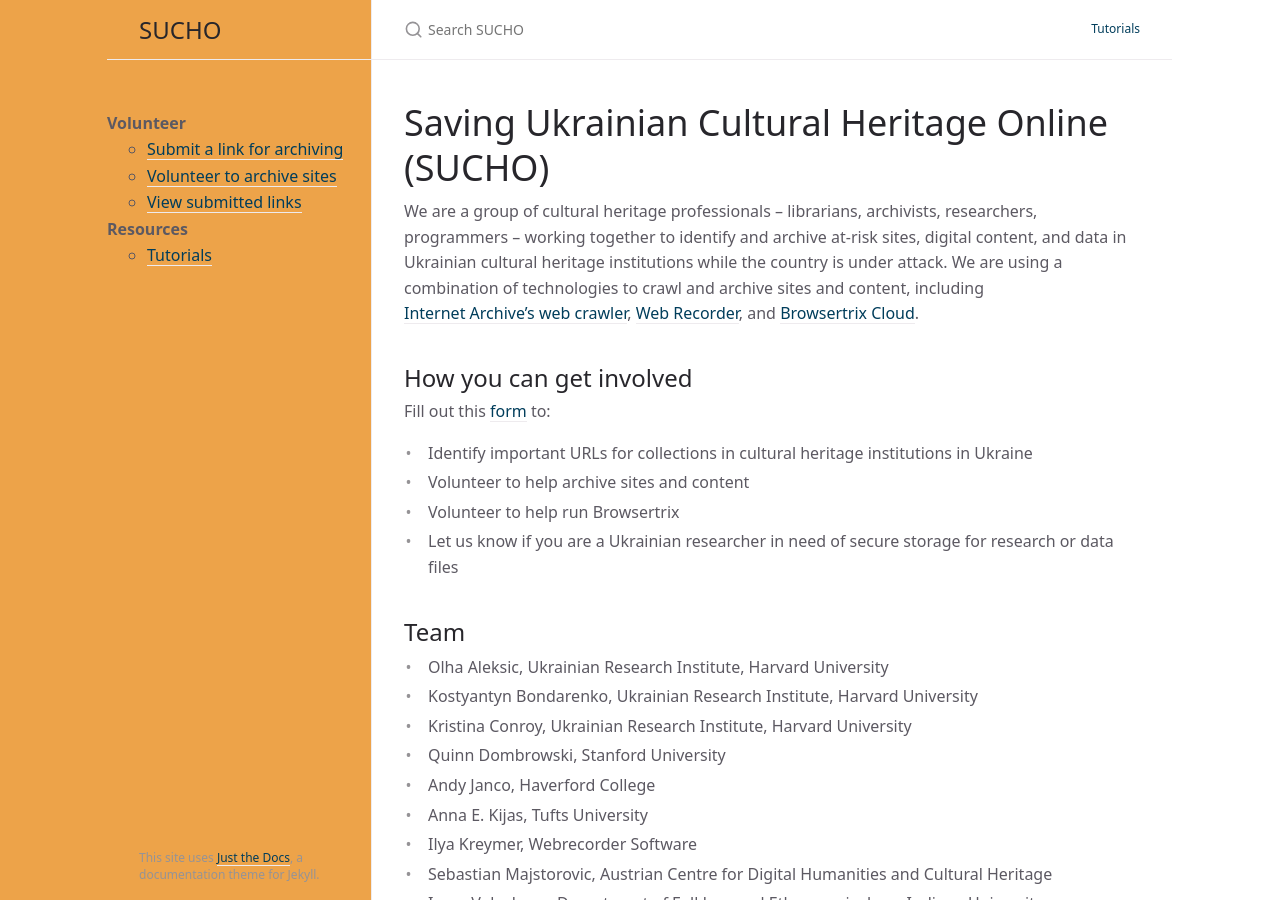
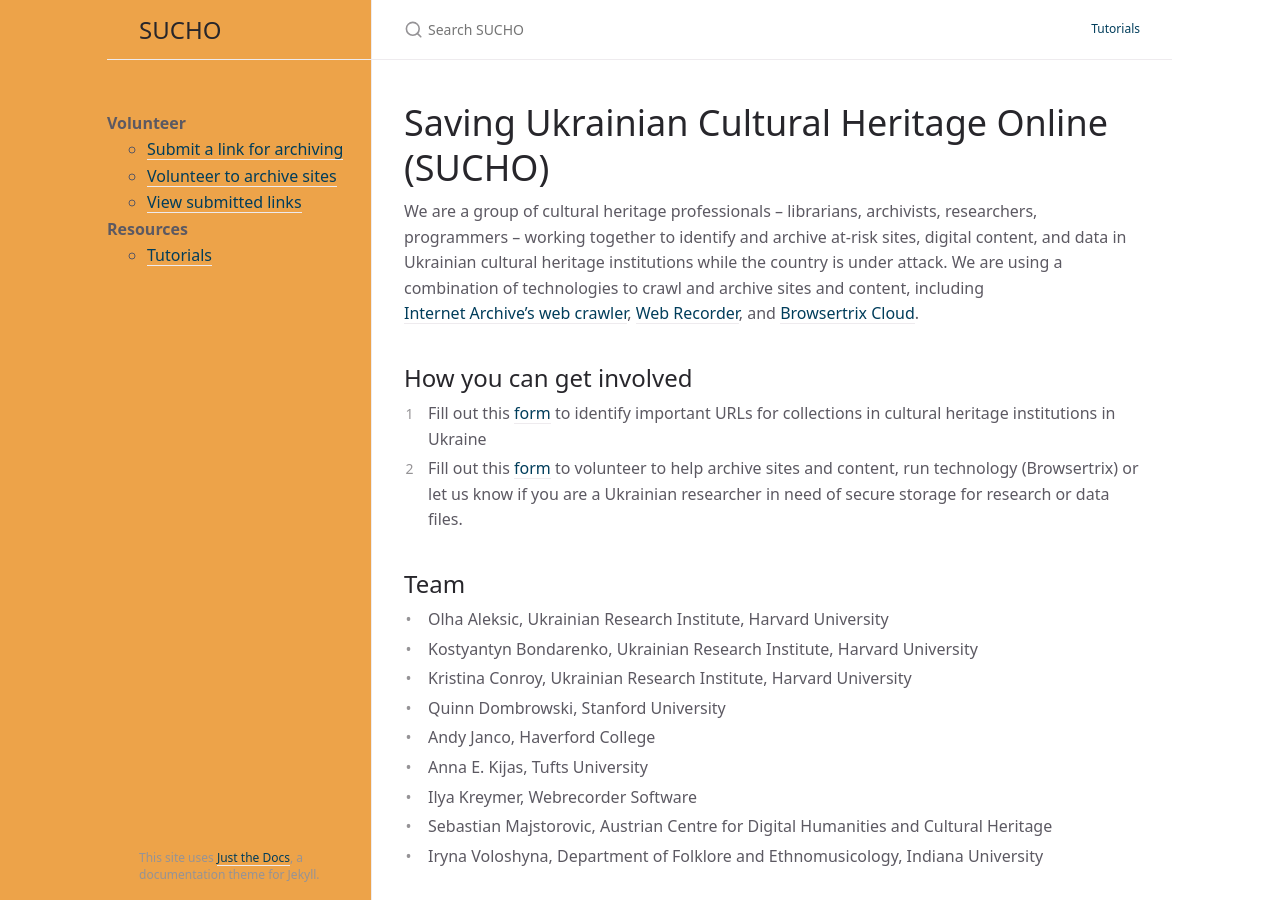
Before and after one commit to sucho-archiving/sucho-archiving.github.io, a Jekyll site: the page built from index.md, in a window 1280 px wide and 900 px high. Built offline with Jekyll 4.4.1, drawn with Linux system fonts in a browser that asks for light colours; our own code applies the rules of GitHub Pages for plain Markdown files.

Commit message:
adding link to volunteer form

```diff
--- a/index.md
+++ b/index.md
@@ -9,11 +9,8 @@
 
 
 ## How you can get involved
-Fill out this [form](https://docs.google.com/forms/d/e/1FAIpQLSffa64-l6qXqEumAcf38OEOrTFeYZEmF531PNv9ZgzNFbcgxQ/viewform) to:
-- Identify important URLs for collections in cultural heritage institutions in Ukraine
-- Volunteer to help archive sites and content
-- Volunteer to help run Browsertrix
-- Let us know if you are a Ukrainian researcher in need of secure storage for research or data files
+1. Fill out this [form](https://docs.google.com/forms/d/e/1FAIpQLSffa64-l6qXqEumAcf38OEOrTFeYZEmF531PNv9ZgzNFbcgxQ/viewform) to identify important URLs for collections in cultural heritage institutions in Ukraine
+2. Fill out this [form](https://docs.google.com/forms/d/e/1FAIpQLSc6KbhtEOI8zKsQmKT_waE1XlYEF1E6t-HzJ7Gc1EBfMvMg_A/viewform) to volunteer to help archive sites and content, run technology (Browsertrix) or let us know if you are a Ukrainian researcher in need of secure storage for research or data files.
 
 ## Team
 - Olha Aleksic, Ukrainian Research Institute, Harvard University
```
